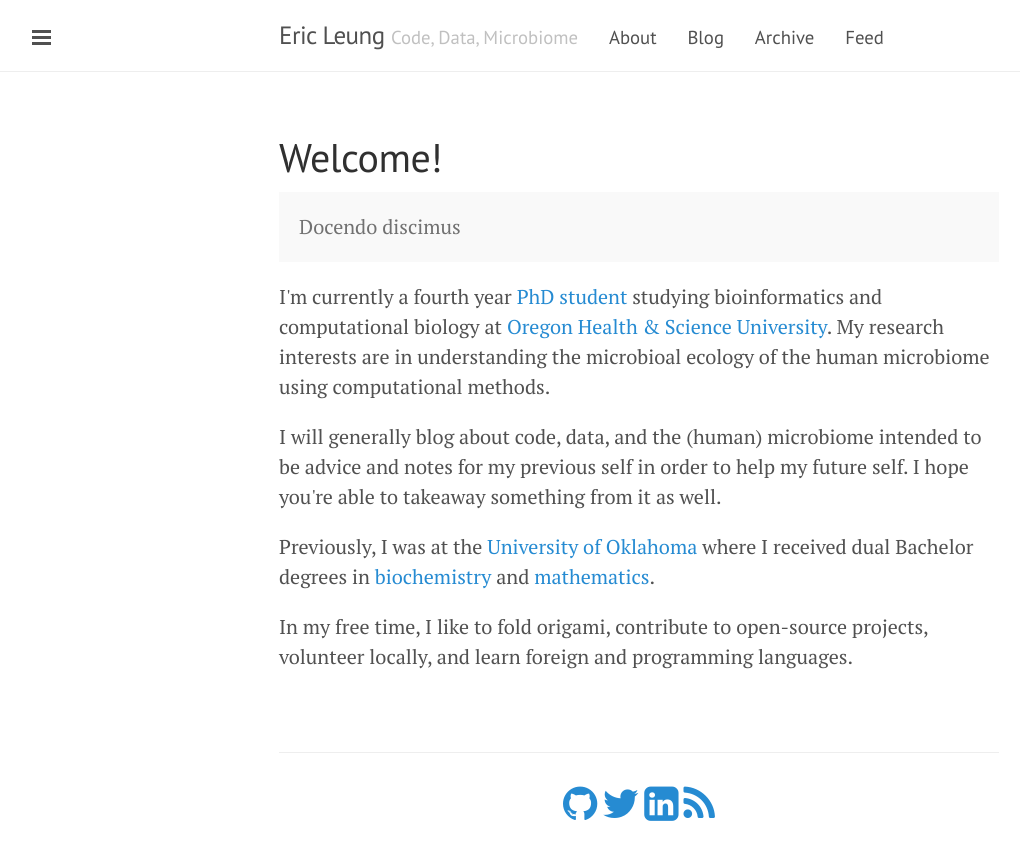
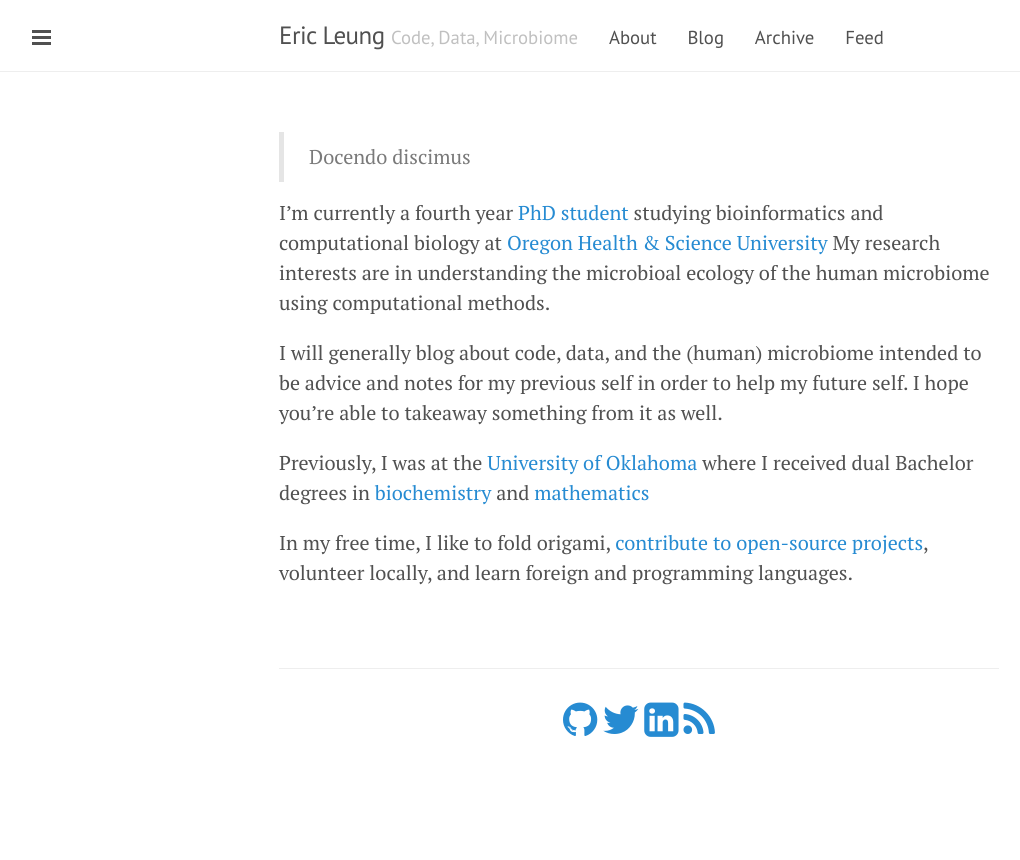
Before and after one commit to erictleung/erictleung.github.io, a Jekyll site: the page built from about.md, in a window 1280 px wide. Shown: the top 860 px of the page, without its empty margins (1-1021 px from the left). Built offline with Jekyll 4.4.1, drawn with Linux system fonts in a browser that asks for light colours; nearby versions of some CDN libraries.

Commit message:
Change about page to Markdown from HTML

```diff
--- a/about.html
+++ b/about.md
@@ -4,35 +4,26 @@ title: About
 description: Eric Leung is a PhD student in Bioinformatics and Computational Biology in the Department of Medical Informatics and Clinical Epidemiology at the Oregon Health &amp; Science University
 ---
 
-<h1 class="page-title">Welcome!</h1>
+> Docendo discimus
 
-<p class="message">Docendo discimus</p>
-
-<p>
 I'm currently a fourth year
-<a href="http://www.ohsu.edu/xd/education/schools/school-of-medicine/departments/clinical-departments/dmice/people/eric-leung.cfm">PhD student</a>
+[PhD student](http://www.ohsu.edu/xd/education/schools/school-of-medicine/departments/clinical-departments/dmice/people/eric-leung.cfm)
 studying bioinformatics and computational biology at
-<a href="https://www.ohsu.edu/xd/">Oregon Health &amp; Science University</a>.
+[Oregon Health & Science University](https://www.ohsu.edu/xd/)
 My research interests are in understanding the microbioal ecology of the human
 microbiome using computational methods.
-</p>
 
-<p>
 I will generally blog about code, data, and the (human) microbiome intended to
 be advice and notes for my previous self in order to help my future self. I
 hope you're able to takeaway something from it as well.
-</p>
 
-<p>
 Previously, I was at the
-<a href="https://www.ou.edu">University of Oklahoma</a>
+[University of Oklahoma](https://www.ou.edu)
 where I received dual Bachelor degrees in
-<a href="http://www.ou.edu/cas/chemistry.html">biochemistry</a>
+[biochemistry](http://www.ou.edu/cas/chemistry.html)
 and
-<a href="http://www.math.ou.edu/">mathematics</a>.
-</p>
+[mathematics](http://www.math.ou.edu/)
 
-<p>
-In my free time, I like to fold origami, contribute to open-source projects,
+In my free time, I like to fold origami,
+[contribute to open-source projects](http://resume.github.io/?erictleung),
 volunteer locally, and learn foreign and programming languages.
-</p>
```
